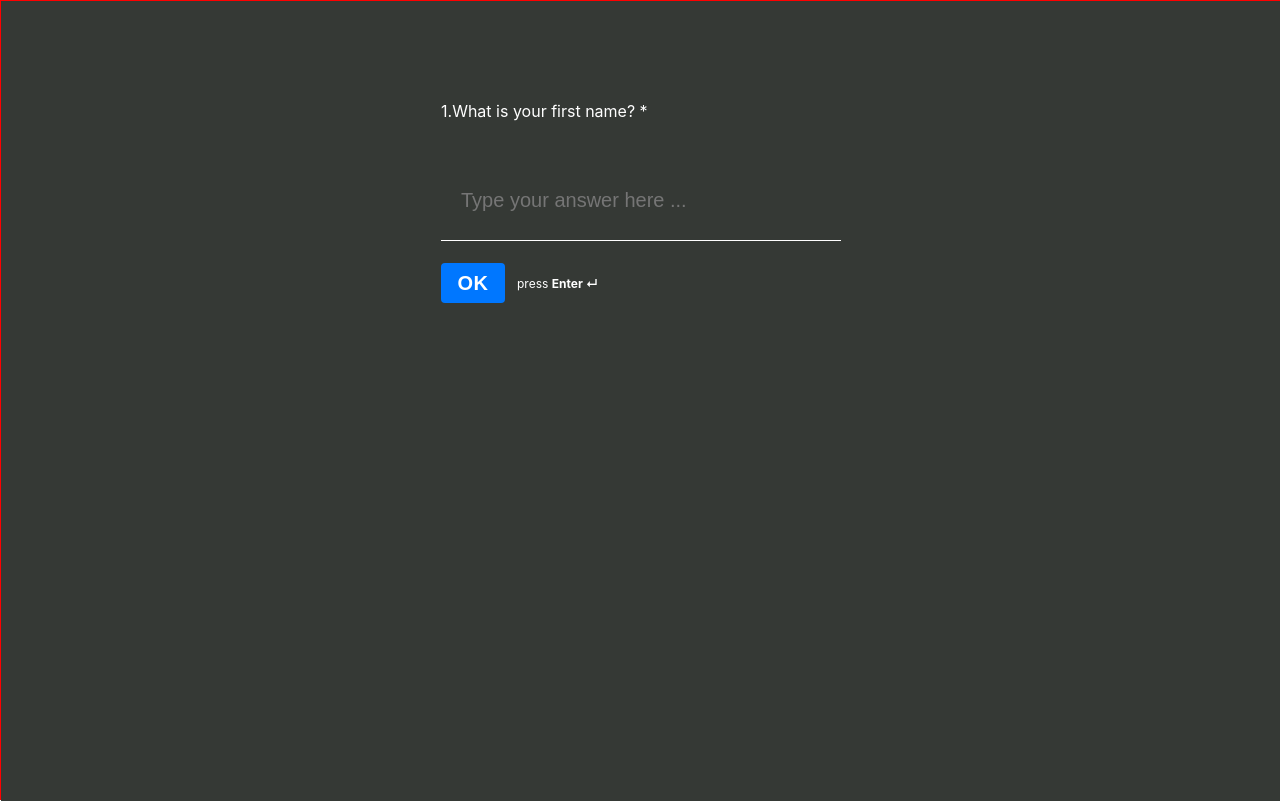
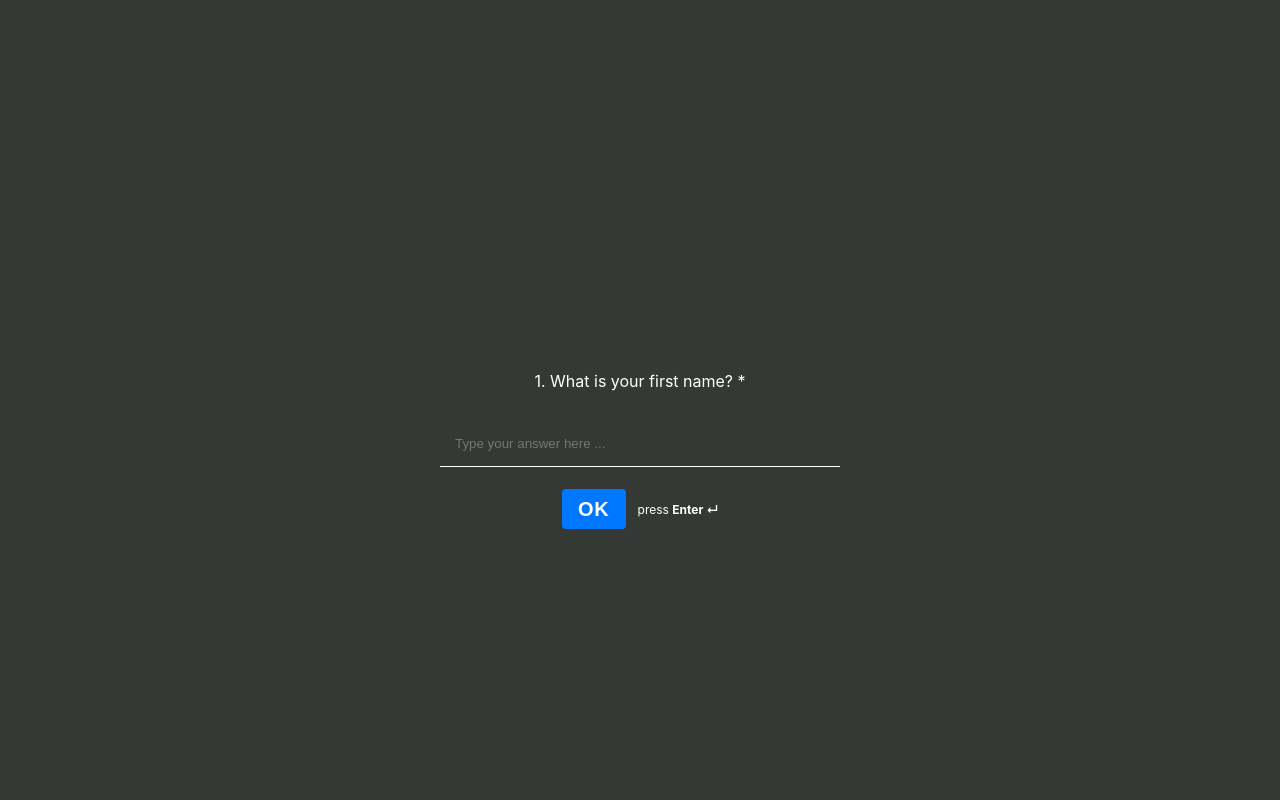
Before and after one commit to iamtigermaximus/joblys, a React (Create React App) app: page / in a window 1280 px wide. Built offline with nearby package versions, Linux system fonts and the light colour scheme; the HTML template or start-up script is replaced by a standard one.

Commit message:
refactor components, fullscroll,typeform and textinput

```diff
--- a/src/App.tsx
+++ b/src/App.tsx
@@ -2,9 +2,9 @@ import TypeForm from './pages/type-form/TypeForm';
 
 function App() {
   return (
-    <div>
+    <>
       <TypeForm />
-    </div>
+    </>
   );
 }
 
--- a/src/components/button/ButtonContainer.tsx
+++ b/src/components/button/ButtonContainer.tsx
@@ -1,7 +1,7 @@
 import Button from './Button';
 import { ContainerButton, PressEnter } from './ButtonContainer.styles';
 
-interface ButtonContainerProps {
+export interface ButtonContainerProps {
   buttonText: string;
   showPressEnter: boolean;
   handleButtonClick: () => void;
--- a/src/components/error/ErrorContainer.styles.tsx
+++ b/src/components/error/ErrorContainer.styles.tsx
@@ -2,9 +2,22 @@ import styled from '@emotion/styled';
 
 export const Container = styled('div')`
   // background-color: rgb(247, 230, 230);
-  background: green;
+  background: white;
   border-radius: 3px;
   color: rgb(255, 255, 255);
+  display: inline-flex;
+  -webkit-box-align: center;
+  align-items: center;
+  min-height: 24px;
+  outline: 0px;
+  padding: 4px;
+  margin-top: 28px;
+`;
+
+export const ErrorText = styled('span')`
+  border-radius: 3px;
+  // color: rgb(255, 255, 255);
+  color: red;
   display: inline-flex;
   -webkit-box-align: center;
   align-items: center;
@@ -13,18 +26,3 @@ export const Container = styled('div')`
   padding: 4px 12px 4px 8px;
   margin-top: 28px;
 `;
-
-export const ErrorText = styled('span')`
-  // background-color: rgb(247, 230, 230);
-  background: yellow;
-  border-radius: 3px;
-  // color: rgb(255, 255, 255);
-  color: black;
-  display: inline-flex;
-  -webkit-box-align: center;
-  align-items: center;
-  min-height: 24px;
-  outline: 0px;
-  padding: 4px 12px 4px 8px;
-  margin-top: 28px;
-`;
--- a/src/components/error/ErrorContainer.tsx
+++ b/src/components/error/ErrorContainer.tsx
@@ -1,6 +1,6 @@
 import { Container, ErrorText } from './ErrorContainer.styles';
 
-interface ErrorContainerProps {
+export interface ErrorContainerProps {
   error: string;
 }
 
--- a/src/components/fullScroll/FullScroll.tsx
+++ b/src/components/fullScroll/FullScroll.tsx
@@ -6,13 +6,13 @@ import {
   FullScrollPageContent,
 } from './FullScroll.styles';
 
-interface Answer {
+export interface Answer {
   id: number;
   type: string;
   value: string;
 }
 
-interface FullScrollProps {
+export interface FullScrollProps {
   isRequiredQuestionAnswered: () => boolean;
   answers: Answer[];
   handleShowError: (show: boolean) => void;
@@ -21,7 +21,7 @@ interface FullScrollProps {
   children: React.ReactNode;
 }
 
-interface FullScrollPageProps {
+export interface FullScrollPageProps {
   children: React.ReactNode;
 }
 
@@ -45,6 +45,7 @@ function FullScroll(props: FullScrollProps) {
   } = props;
 
   const [currentPageIndex, setCurrentPageIndex] = useState(0);
+  const [shouldScroll, setShouldScroll] = useState(true);
   const pages = React.Children.toArray(props.children);
   const SCROLL_THRESHOLD = 30;
 
@@ -116,7 +117,6 @@ function FullScroll(props: FullScrollProps) {
         }
       }
     };
-
     const handleWheel = (event: React.WheelEvent<Element>) => {
       const delta = Math.sign(event.deltaY);
 
@@ -126,7 +126,12 @@ function FullScroll(props: FullScrollProps) {
       const isAtBottom =
         container.scrollHeight - container.scrollTop === container.clientHeight;
 
-      if (!isScrolling && Math.abs(event.deltaY) > SCROLL_THRESHOLD) {
+      if (
+        !isScrolling &&
+        Math.abs(event.deltaY) > SCROLL_THRESHOLD &&
+        isRequiredQuestionAnswered() && // Check if required question is answered
+        shouldScroll // Check if scrolling is allowed based on input validation
+      ) {
         if ((delta > 0 && !isAtBottom) || (delta < 0 && !isAtTop)) {
           // Prevent default scrolling behavior
           event.preventDefault();
@@ -158,25 +163,34 @@ function FullScroll(props: FullScrollProps) {
       window.removeEventListener('touchmove', handleTouchMove as any);
       window.removeEventListener('wheel', handleWheel as any);
     };
-  }, [answers, currentQuestionId, getNextIndex]);
+  }, [
+    answers,
+    currentQuestionId,
+    getNextIndex,
+    isRequiredQuestionAnswered,
+    shouldScroll,
+  ]);
 
   const containerStyle: CSSProperties = {
     transform: `translateY(-${currentPageIndex * (100 / pages.length)}%)`,
+    transition: 'transform 1.5s ease',
     scrollSnapType: 'y mandatory',
     overflowY: 'scroll',
-    scrollBehavior: 'smooth',
+    scrollBehavior: 'smooth', // Change this to 'smooth' for smoother scrolling
+    scrollMarginTop: '1px', // Optional, adds some space between pages for smoother snapping
+    transitionTimingFunction: 'cubic-bezier(0.165, 0.84, 0.44, 1)', // Add easing for smoother scroll
   };
 
   const updateNextPage = () => {
-    console.log('updateNextPage function called');
-
     // Check if the current question is answered and valid
     if (isRequiredQuestionAnswered()) {
       console.log('Collected Data:', answers);
       console.table(answers);
       checkIfLastQuestion();
       setCurrentPageIndex((prevPageIndex) => handleNextQuestion(prevPageIndex));
+      setShouldScroll(true); // Enable scrolling for the next page
     } else {
+      setShouldScroll(false); // Disable scrolling if the question is not answered
       handleShowError(true);
     }
   };
--- a/src/components/textInput/TextInput.styles.tsx
+++ b/src/components/textInput/TextInput.styles.tsx
@@ -10,14 +10,12 @@ export const QuestionContainer = styled('div')`
 `;
 
 export const Container = styled('div')`
-  width: 100vw;
-  height: 100vh;
+  width: 100%;
+  height: 100%;
   display: flex;
   align-items: center;
   justify-content: center;
   flex-direction: column;
-  border: 1px solid white;
-  margin: 30px;
 `;
 
 export const ContainerQuestion = styled('div')`
@@ -29,16 +27,32 @@ export const ContainerQuestion = styled('div')`
 `;
 
 export const Input = styled('input')`
-  margin-top: 32px;
+  margin-top: 22px;
   color: white;
   border: none;
-  font-size: 20px;
-  padding: 0px 0px 8px;
+  // font-size: 20px;
+  // padding: 0px 0px 8px;
   border-bottom: 1px solid white;
+  // width: 400px;
+  // height: 80px;
+  padding: 15px;
   background: transparent;
   width: 400px;
-  height: 80px;
-  padding: 20px;
+
+  /* Remove border on focus */
+  &:focus {
+    outline: none;
+    border: none;
+    border-bottom: 1px solid white;
+    background: transparent;
+  }
+
+  /* Remove border on hover */
+  &:hover {
+    border: none;
+    border-bottom: 1px solid white;
+    background: transparent;
+  }
 `;
 
 export const InputContainer = styled('div')`
@@ -48,11 +62,11 @@ export const InputContainer = styled('div')`
 export const QuestionText = styled('label')`
   color: white;
   border: none;
-  font-size: 20px;
+  font-size: 30px;
   padding: 0px 0px 8px;
   border-bottom: 1px solid white;
   padding: 32px;
-  border: 1px solid green;
+  letter-spacing: 5px;
 `;
 
 export const QuestionSubtitle = styled('div')`
--- a/src/components/textInput/TextInput.tsx
+++ b/src/components/textInput/TextInput.tsx
@@ -1,14 +1,14 @@
-import { useRef } from 'react';
+import { useRef, useState } from 'react';
 import ButtonContainer from '../button/ButtonContainer';
 import ErrorContainer from '../error/ErrorContainer';
-import { Input, QuestionSubtitle } from './TextInput.styles';
+import { Container, Input, QuestionSubtitle } from './TextInput.styles';
 
-interface Answer {
+export interface Answer {
   id: number;
   value: string;
 }
 
-interface Question {
+export interface Question {
   id: number;
   validation?: string;
   isRequired: boolean;
@@ -17,7 +17,7 @@ interface Question {
   isLastQuestion?: boolean;
 }
 
-interface TextInputProps {
+export interface TextInputProps {
   error: string;
   answers: Answer[];
   question: Question;
@@ -27,6 +27,10 @@ interface TextInputProps {
   questionNumber: number;
   updateCurrentQuestionId: (questionId: number) => void;
   updateNextPage: () => void;
+  isRequiredQuestionAnswered: () => boolean;
+  handleShowError: (show: boolean) => void;
+  shouldScroll: boolean;
+  originalQuestionsOrder: number[];
 }
 
 const TextInput = ({
@@ -39,25 +43,47 @@ const TextInput = ({
   questionNumber,
   updateCurrentQuestionId,
   updateNextPage,
+  isRequiredQuestionAnswered,
+  handleShowError,
+  shouldScroll,
+  originalQuestionsOrder,
 }: TextInputProps) => {
   const inputRef = useRef<HTMLInputElement | null>(null);
+  const [shouldFocusInput, setShouldFocusInput] = useState<boolean>(false);
+  const questionIndex = originalQuestionsOrder.indexOf(question.id);
+  const calculatedQuestionNumber = questionIndex + 1;
 
-  // useEffect(() => {
-  //   if (inputRef.current) {
-  //     inputRef.current.focus();
-  //   }
-  // }, []);
+  const handleButtonClick = () => {
+    if (!isRequiredQuestionAnswered()) {
+      // If required question is not answered, show error and return
+      handleShowError(true);
+      return;
+    }
+
+    const currentAnswer = answers.find((answer) => answer.id === question.id);
+    if (!currentAnswer || currentAnswer.value.trim() === '') {
+      // If the current question is not answered, show an error and return
+      handleShowError(true); // Set a specific error message
+      return;
+    }
+
+    updateNextPage();
+    setShouldFocusInput(true); // Focus input after button click
+  };
 
   const answer = answers.find((a) => a.id === question.id) || { value: '' };
   const answerValue = answer.value;
 
+  // Focus the input when shouldFocusInput is true
+  if (shouldFocusInput && inputRef.current) {
+    inputRef.current.focus();
+    setShouldFocusInput(false); // Reset the focus flag
+  }
+
   return (
-    <div
-      className="question-container"
-      id={question.validation === 'phone' ? 'text-input' : ''}
-    >
+    <Container id={question.validation === 'phone' ? 'text-input' : ''}>
       <div className="question-number-container">
-        <span className="question-number">{questionNumber}.</span>
+        <span className="question-number">{calculatedQuestionNumber}. </span>
         {/* <div question-text htmlFor={`question-${question.id}`}> */}
         <label className="question-text" key={question.id.toString()}>
           {questionText} {question.isRequired && <span>*</span>}
@@ -89,14 +115,11 @@ const TextInput = ({
               question.isLastQuestion === true ? 'Ctrl + Enter' : 'Enter'
             }
             showPressEnter={true}
-            handleButtonClick={() => {
-              updateNextPage();
-              // updateCurrentQuestionId(question.id);
-            }}
+            handleButtonClick={handleButtonClick}
           />
         )}
       </div>
-    </div>
+    </Container>
   );
 };
 
--- a/src/helpers/questions.ts
+++ b/src/helpers/questions.ts
@@ -1,10 +1,10 @@
-interface Answer {
+export interface Answer {
   id: number;
   type: string;
   value: string; // or change this to the appropriate data type based on your answers
 }
 
-interface Question {
+export interface Question {
   id: number;
   type: string;
   text: string;
--- a/src/pages/type-form/TypeForm.styles.tsx
+++ b/src/pages/type-form/TypeForm.styles.tsx
@@ -1,11 +1,6 @@
-import { breakpoints as bp } from '../../utils/layout';
 import styled from '@emotion/styled';
 
 export const Container = styled('div')`
   width: 100vw;
   height: 100vh;
-  margin:30px
-  color: black;
-  border: 1px solid red;
-
 `;
--- a/src/pages/type-form/TypeForm.tsx
+++ b/src/pages/type-form/TypeForm.tsx
@@ -4,13 +4,13 @@ import TextInput from '../../components/textInput/TextInput';
 import FullScroll from '../../components/fullScroll/FullScroll';
 import { Container } from './TypeForm.styles';
 
-interface Answer {
+export interface Answer {
   id: number;
   type: string;
   value: string;
 }
 
-interface Question {
+export interface Question {
   id: number;
   type: string;
   text: string;
@@ -25,7 +25,7 @@ interface Question {
 }
 
 const isValidEmail = (email: string) => {
-  let validRegex = /^\w+([\.-]?\w+)*@\w+([\.-]?\w+)*(\.\w{2,3})+$/;
+  const validRegex = /^\w+([.-]?\w+)*@\w+([.-]?\w+)*(\.\w{2,3})+$/;
   if (email.match(validRegex)) return true;
 
   return false;
@@ -33,7 +33,7 @@ const isValidEmail = (email: string) => {
 
 const isValidPhoneNumber = (phone: string) => {
   // Match phone numbers with or without dashes or spaces
-  let validRegex = /^(\+\d{1,2}\s?)?(\d{3}[-\s]?\d{3}[-\s]?\d{4}|\d{10,})$/;
+  const validRegex = /^(\+\d{1,2}\s?)?(\d{3}[-\s]?\d{3}[-\s]?\d{4}|\d{10,})$/;
   if (phone.match(validRegex)) return true;
   return false;
 };
@@ -41,11 +41,19 @@ const isValidPhoneNumber = (phone: string) => {
 function TypeForm() {
   const [answers, setAnswers] = useState<Answer[]>([]);
   const [showError, setShowError] = useState<boolean>(false);
-  const [error, setError] = useState<string>('Please fill this in');
+  const [error, setError] = useState<string>('');
   const [currentQuestionId, setCurrentQuestionId] = useState(1);
   const [questionNumber, setQuestionNumber] = useState(1);
   const [loading, setLoading] = useState(true);
   const [submitForm, setSubmitForm] = useState(false);
+  const [originalQuestionsOrder, setOriginalQuestionsOrder] = useState<
+    number[]
+  >([]);
+
+  useEffect(() => {
+    const order = questions.map((question) => question.id);
+    setOriginalQuestionsOrder(order);
+  }, []);
 
   const updateCurrentQuestionNumber = (
     prevQuestionNumber: number,
@@ -113,7 +121,7 @@ function TypeForm() {
     });
   };
 
-  const getCurrentQuestion = (question: Question) => {
+  const getCurrentQuestion = (question: Question, shouldScroll: boolean) => {
     const answerWithId1 = answers.find((a) => a.id === 1);
 
     let name = '';
@@ -139,6 +147,10 @@ function TypeForm() {
         questionNumber={questionNumber}
         updateCurrentQuestionId={updateCurrentQuestionId}
         updateNextPage={updateNextPage}
+        handleShowError={handleShowError}
+        isRequiredQuestionAnswered={isRequiredQuestionAnswered}
+        shouldScroll={shouldScroll}
+        originalQuestionsOrder={originalQuestionsOrder}
       />
     );
   };
@@ -213,18 +225,25 @@ function TypeForm() {
 
   const updateNextPage = () => {
     // Check if the current question is answered and valid
-    if (isRequiredQuestionAnswered()) {
-      // Logging the complete answers when the "OK" button is clicked
-      // const completeAnswers = answers.reduce((acc, answer) => {
-      //   return `${acc}${answer.value} `;
-      // }, '');
+    if (!isRequiredQuestionAnswered()) {
+      setError('Please fill in the answer.'); // Set a specific error message
+      setShowError(true);
+      return;
+    }
 
-      console.log('Collected Data:', answers);
-      console.table(answers);
-      checkIfLastQuestion();
-    } else {
+    const currentAnswer = answers.find(
+      (answer) => answer.id === currentQuestionId
+    );
+    if (!currentAnswer || currentAnswer.value.trim() === '') {
+      setError('Please fill in the answer.'); // Set a specific error message
       setShowError(true);
+      return;
     }
+
+    // Logging the complete answers when the "OK" button is clicked
+    console.log('Collected Data:', answers);
+    console.table(answers);
+    checkIfLastQuestion();
   };
 
   const handleSetError = (newError: string) => {
@@ -261,7 +280,17 @@ function TypeForm() {
         currentQuestionId={currentQuestionId}
       >
         {questions.map((question) => {
-          return getCurrentQuestion(question);
+          // Find the current answer for the question
+          const currentAnswer = answers.find(
+            (answer) => answer.id === question.id
+          );
+
+          // Determine if scrolling to next page/question is allowed based on whether the input is empty
+          const shouldScroll = currentAnswer
+            ? currentAnswer.value.trim() !== ''
+            : true;
+
+          return getCurrentQuestion(question, shouldScroll); // Pass shouldScroll as an argument
         })}
       </FullScroll>
     </Container>
```
